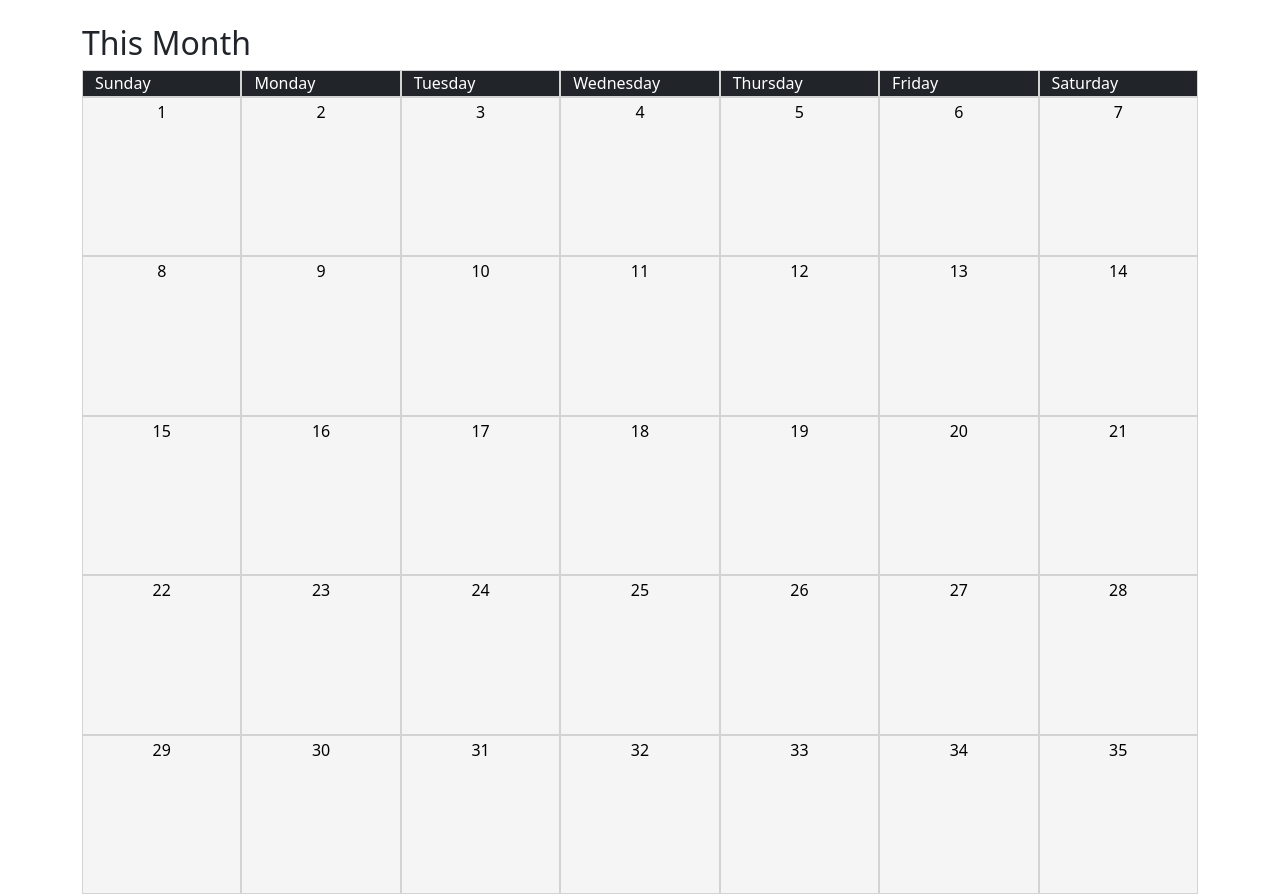
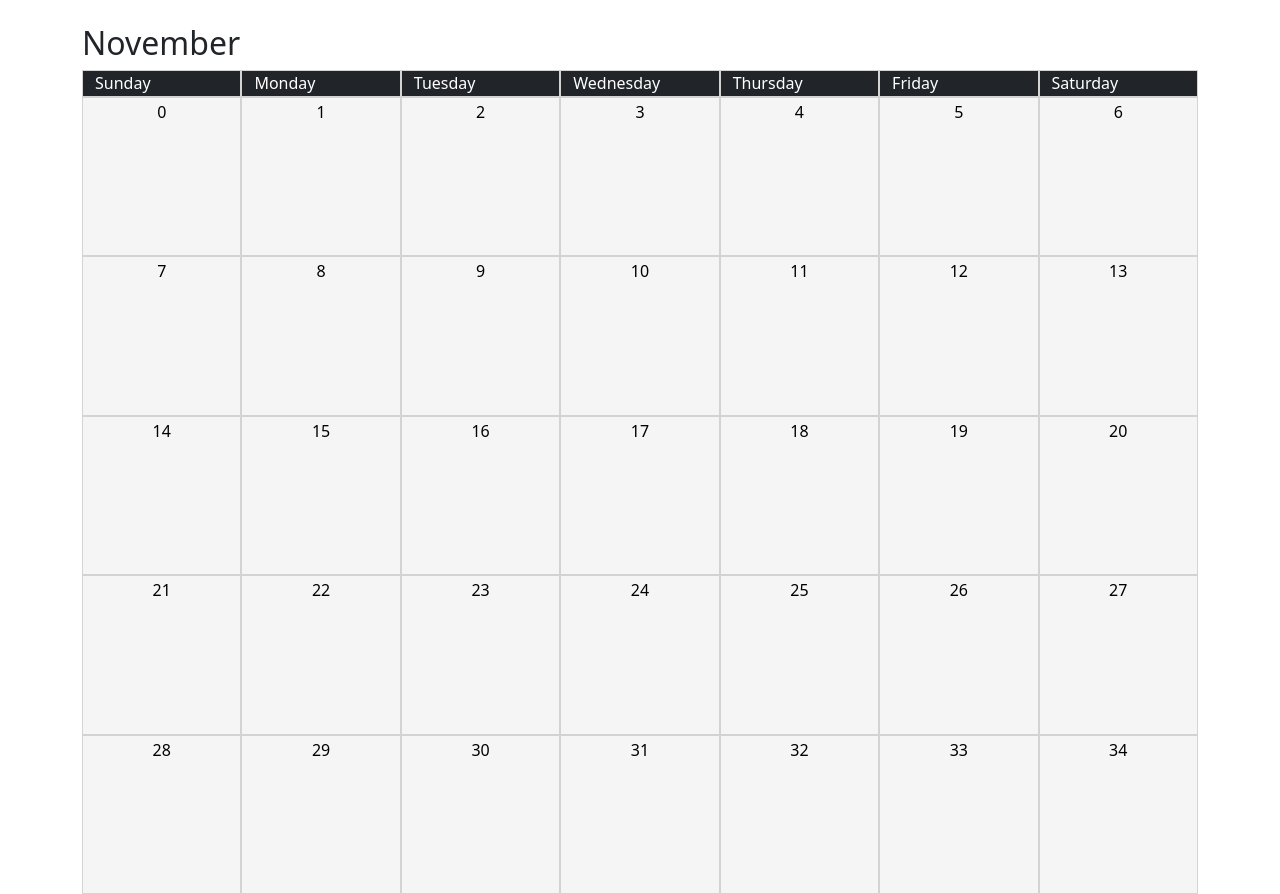
Before and after one commit to jjzsilva9/capstone, a Django app: page / in a window 1280 px wide. Shown: the part 88-982 px from the top of the page. Run offline with Django 3.2, Linux system fonts and the light colour scheme.

Commit message:
js month updates

```diff
--- /dev/null
+++ b/icalendar/static/icalendar/calendar.js
@@ -0,0 +1,16 @@
+
+const months = ["January", "February", "March", "April", "May", "June", "July", "August", "September", "October", "November", "December"];
+document.addEventListener("DOMContentLoaded", function () {
+    let date = new Date();
+    updateMonth(date);
+})
+
+function updateMonth(date){
+    let month = date.getUTCMonth();
+    document.querySelector('#thisMonth').innerText = months[month];
+    var firstDay = new Date(date.getFullYear(), date.getMonth(), 1).getDay();
+    console.log(firstDay);
+    document.querySelectorAll('.day').forEach(day => {
+        day.innerText -= firstDay;
+    });
+}
--- a/icalendar/templates/icalendar/index.html
+++ b/icalendar/templates/icalendar/index.html
@@ -2,7 +2,7 @@
 {% load static %}
 {% block body %}
 <br>
-<h2>This Month</h2>
+<h2 id="thisMonth">This Month</h2>
 <div class="calendar container">
     <div class="date-grid">
         <div class="row day-of-week bg-dark">
@@ -14,7 +14,7 @@
             <div class="col">Friday</div>
             <div class="col">Saturday</div>
         </div>
-        <div class="row week1">
+        <div class="row week 1">
             <button class="col day"><time datetime="">1</time></button>
             <button class="col day"><time datetime="">2</time></button>
             <button class="col day"><time datetime="">3</time></button>
@@ -23,7 +23,7 @@
             <button class="col day"><time datetime="">6</time></button>
             <button class="col day"><time datetime="">7</time></button>
         </div>
-        <div class="row week2">
+        <div class="row week 2">
             <button class="col day"><time datetime="">8</time></button>
             <button class="col day"><time datetime="">9</time></button>
             <button class="col day"><time datetime="">10</time></button>
@@ -32,7 +32,7 @@
             <button class="col day"><time datetime="">13</time></button>
             <button class="col day"><time datetime="">14</time></button>
         </div>
-        <div class="row week3">
+        <div class="row week 3">
             <button class="col day"><time datetime="">15</time></button>
             <button class="col day"><time datetime="">16</time></button>
             <button class="col day"><time datetime="">17</time></button>
@@ -41,7 +41,7 @@
             <button class="col day"><time datetime="">20</time></button>
             <button class="col day"><time datetime="">21</time></button>
         </div>
-        <div class="row week4">
+        <div class="row week 4">
             <button class="col day"><time datetime="">22</time></button>
             <button class="col day"><time datetime="">23</time></button>
             <button class="col day"><time datetime="">24</time></button>
@@ -50,7 +50,7 @@
             <button class="col day"><time datetime="">27</time></button>
             <button class="col day"><time datetime="">28</time></button>
         </div>
-        <div class="row week5">
+        <div class="row week 5">
             <button class="col day"><time datetime="">29</time></button>
             <button class="col day"><time datetime="">30</time></button>
             <button class="col day"><time datetime="">31</time></button>
--- a/icalendar/templates/icalendar/layout.html
+++ b/icalendar/templates/icalendar/layout.html
@@ -5,6 +5,7 @@
     <link href="https://cdn.jsdelivr.net/npm/bootstrap@5.1.3/dist/css/bootstrap.min.css" rel="stylesheet" integrity="sha384-1BmE4kWBq78iYhFldvKuhfTAU6auU8tT94WrHftjDbrCEXSU1oBoqyl2QvZ6jIW3" crossorigin="anonymous">
     <script src="https://cdn.jsdelivr.net/npm/bootstrap@5.1.3/dist/js/bootstrap.bundle.min.js" integrity="sha384-ka7Sk0Gln4gmtz2MlQnikT1wXgYsOg+OMhuP+IlRH9sENBO0LRn5q+8nbTov4+1p" crossorigin="anonymous"></script>
     <link href="{% static 'icalendar/styles.css' %}" rel="stylesheet">
+    <script src="{% static 'icalendar/calendar.js' %}"></script>
     <title>{% block title %}Calendar{% endblock %}</title>
 </head>
 <body>
```
